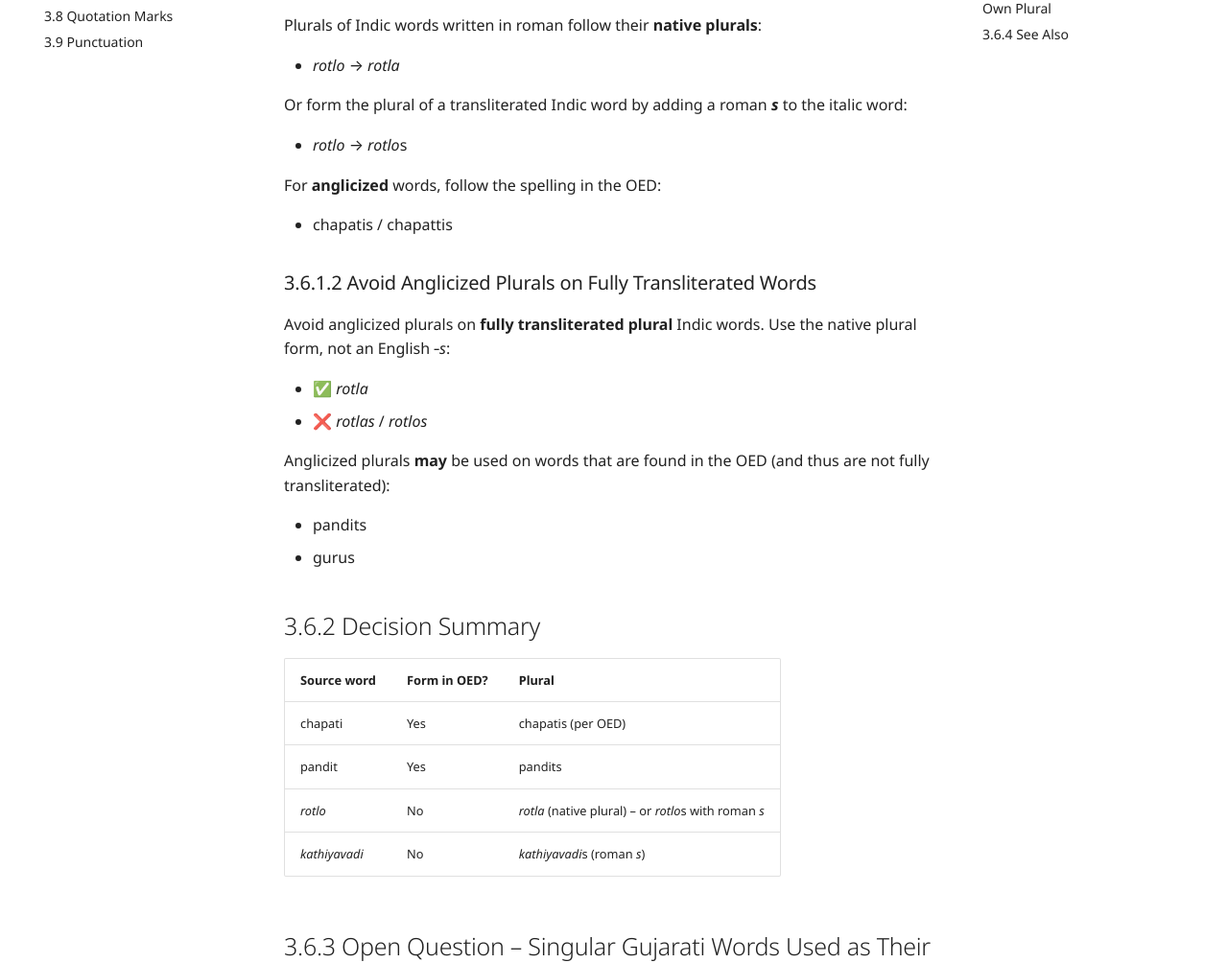
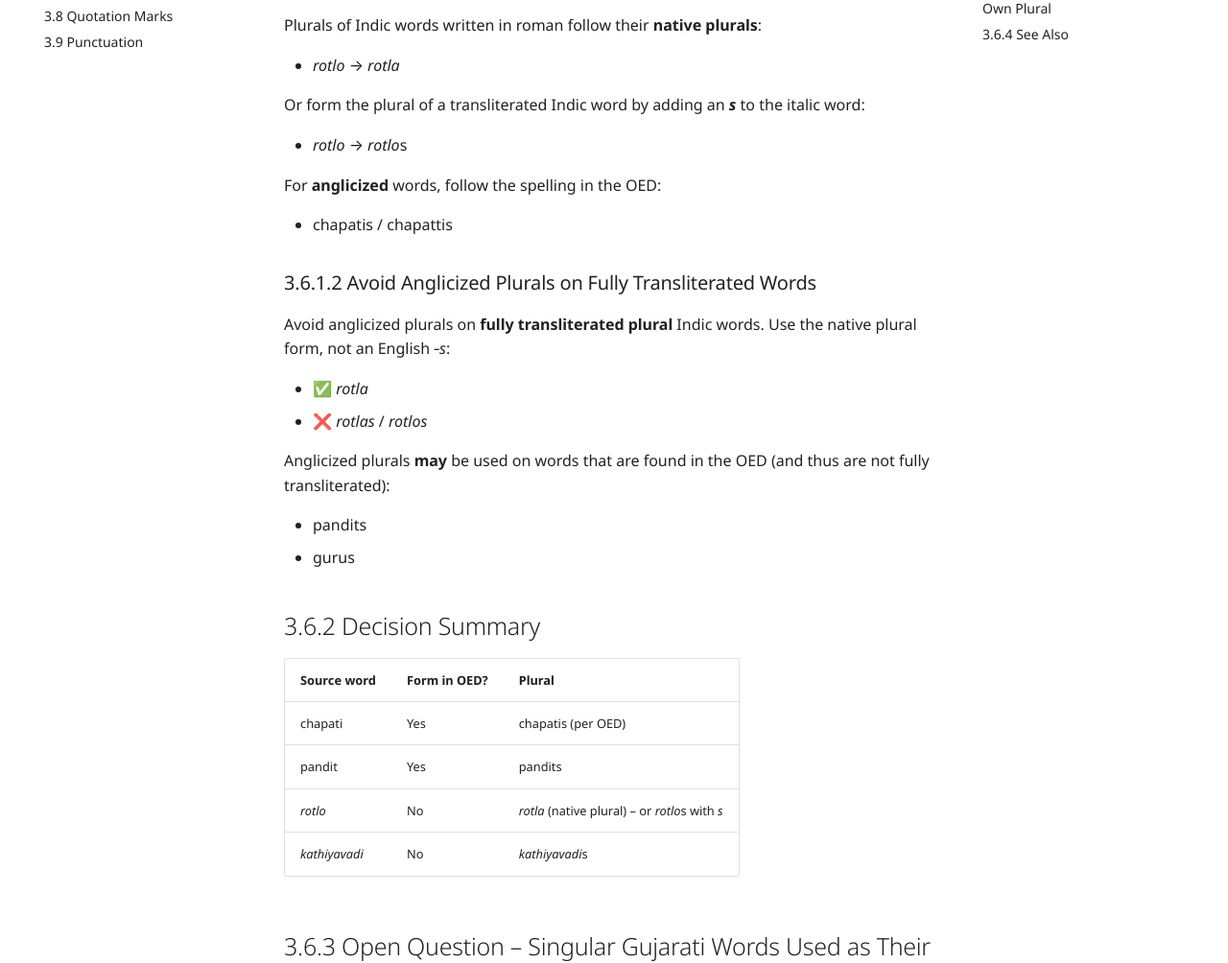
Before and after one commit to dtpenglish/baps-style-guide, an MkDocs documentation site: the page built from docs/editorial/plurals.md, in a window 1280 px wide and 1400 px high. Shown: the part 376-1380 px from the top of the window at 96% size. Built offline with MkDocs 1.6.1 and Material for MkDocs 9.7.7, drawn with Linux system fonts in a browser that asks for light colours; comment, search, counter and statistics services are not loaded; the version menu is left out.

Commit message:
3.6.1.1 (and related): drop 'roman' qualifier on plural -s
The qualifier was unnecessary noise. Updated four sites:

- 3.6.1.1 main rule: 'by adding a roman s to the italic word' ->
  'by adding an s to the italic word'.
- 3.6.2 Decision Summary table: 'rotlos with roman s' -> 'rotlos
  with s'; 'kathiyavadis (roman s)' -> 'kathiyavadis'.
- 3.1.2 Editorial Quick Reference: 'italic word + roman s' ->
  'italic word + s'.

Co-Authored-By: Claude Opus 4.7 (1M context) <noreply@anthropic.com>

```diff
--- a/docs/editorial/plurals.md
+++ b/docs/editorial/plurals.md
@@ -7,7 +7,7 @@ Plurals of Indic words written in roman follow their **native plurals**:
 
 - *rotlo* → *rotla*
 
-Or form the plural of a transliterated Indic word by adding a roman ***s*** to the italic word:
+Or form the plural of a transliterated Indic word by adding an ***s*** to the italic word:
 
 - *rotlo* → *rotlo*s
 
@@ -31,8 +31,8 @@ Anglicized plurals **may** be used on words that are found in the OED (and thus
 |---|---|---|
 | chapati | Yes | chapatis (per OED) |
 | pandit | Yes | pandits |
-| *rotlo* | No | *rotla* (native plural) – or *rotlo*s with roman *s* |
-| *kathiyavadi* | No | *kathiyavadi*s (roman *s*) |
+| *rotlo* | No | *rotla* (native plural) – or *rotlo*s with *s* |
+| *kathiyavadi* | No | *kathiyavadi*s |
 
 ## 3.6.3 Open Question – Singular Gujarati Words Used as Their Own Plural
 > How should we use singular Gujarati words that are their own plural? E.g., *dandvat*, *pradakshina*, *pranam*… – even though in English we (SAP) do add an *s* in plural usage.
```
Also changed, not shown: docs/editorial/index.md (+1 -1 lines).
